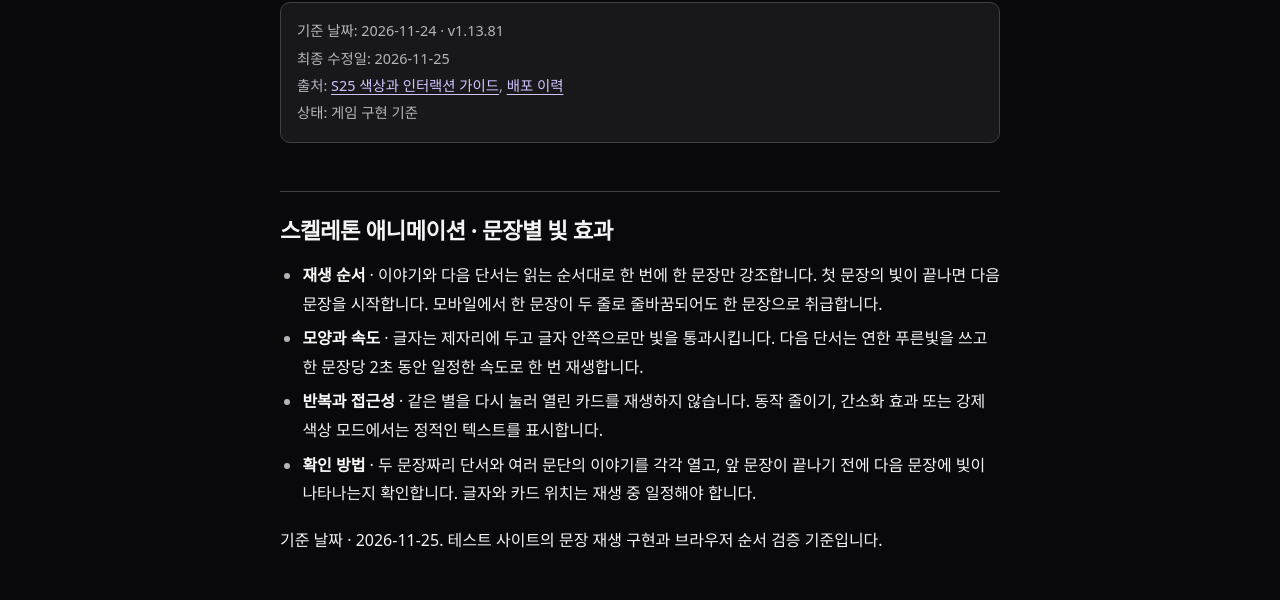
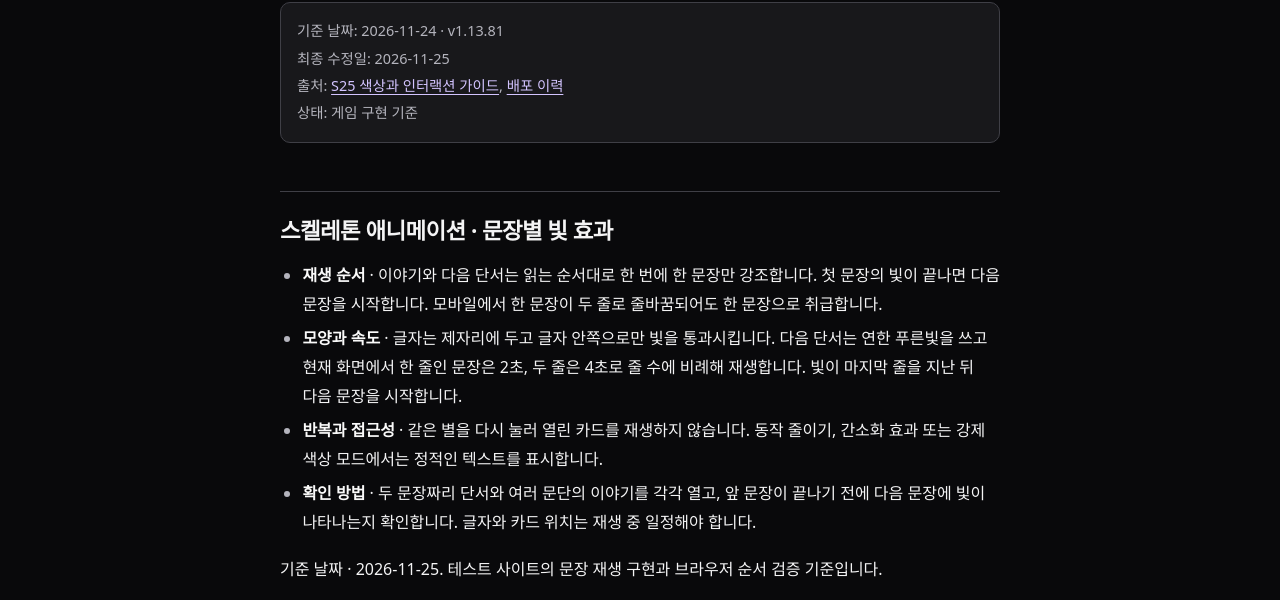
Before and after one commit to crazyjamy/lmmwiki, a plain HTML site: page docs/wiki/design-guide.html in a window 1280 px wide. Shown: the part 171-771 px from the top of the page. Drawn offline with Linux system fonts and the light colour scheme.

Commit message:
표시 줄 수에 따른 스켈레톤 재생 시간 명시

```diff
--- a/docs/wiki/design-guide.html
+++ b/docs/wiki/design-guide.html
@@ -29,8 +29,7 @@ href="https://github.com/crazyjamy/lmmwiki/blob/main/raw/v1.13.75/COLOR-TOKENS.m
 번에 한 문장만 강조합니다. 첫 문장의 빛이 끝나면 다음 문장을 시작합니다.
 모바일에서 한 문장이 두 줄로 줄바꿈되어도 한 문장으로 취급합니다.</li>
 <li><strong>모양과 속도</strong> · 글자는 제자리에 두고 글자 안쪽으로만
-빛을 통과시킵니다. 다음 단서는 연한 푸른빛을 쓰고 한 문장당 2초 동안
-일정한 속도로 한 번 재생합니다.</li>
+빛을 통과시킵니다. 다음 단서는 연한 푸른빛을 쓰고 현재 화면에서 한 줄인 문장은 2초, 두 줄은 4초로 줄 수에 비례해 재생합니다. 빛이 마지막 줄을 지난 뒤 다음 문장을 시작합니다.</li>
 <li><strong>반복과 접근성</strong> · 같은 별을 다시 눌러 열린 카드를
 재생하지 않습니다. 동작 줄이기, 간소화 효과 또는 강제 색상 모드에서는
 정적인 텍스트를 표시합니다.</li>
```
Also changed, not shown: 1 other file.
